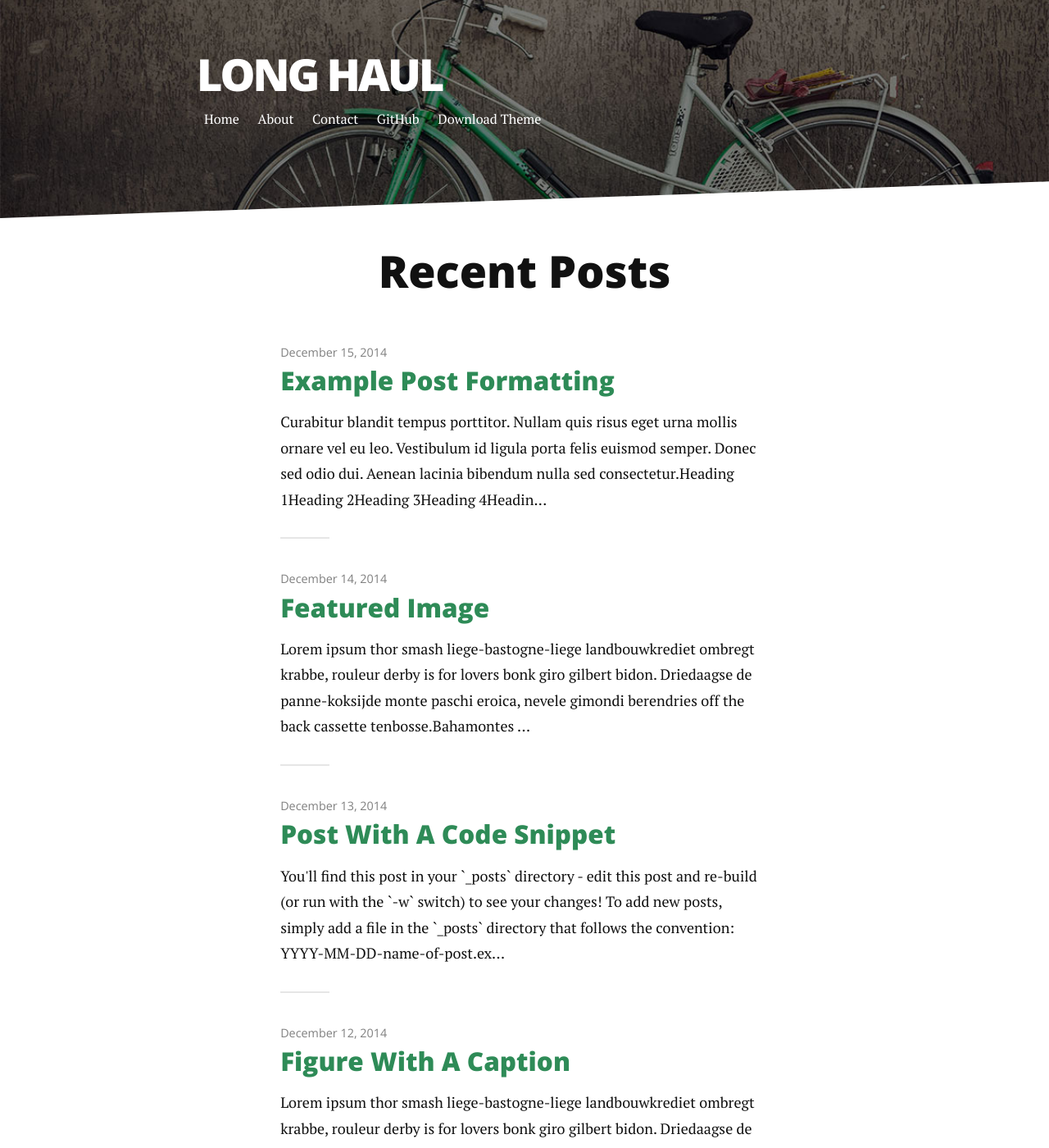
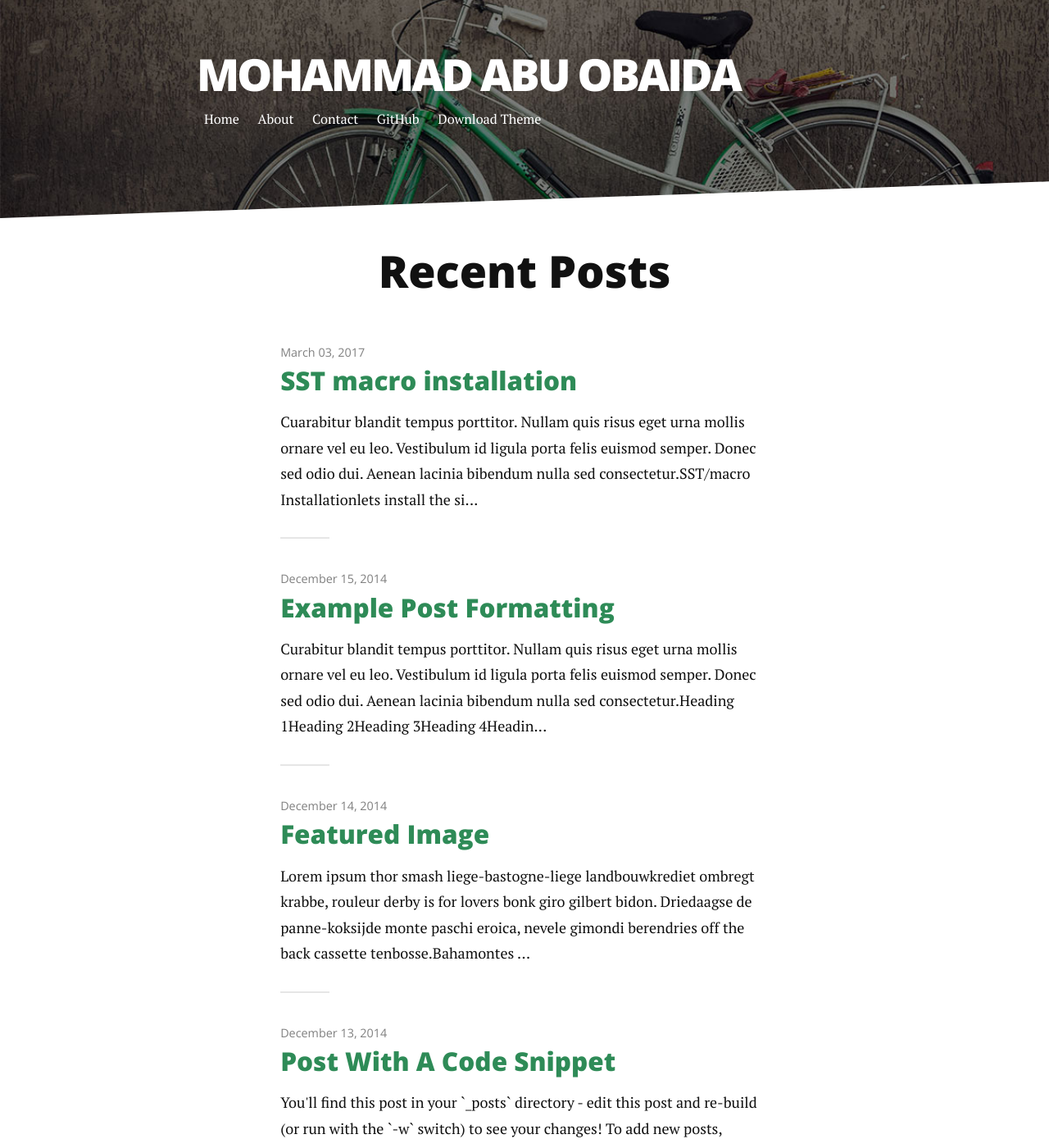
Before and after one commit to summonersRift/summonersrift.github.io, a Jekyll site: the page built from index.html, in a window 1280 px wide and 1400 px high. Shown: the whole window at 82% size. Built offline with Jekyll 4.4.1, drawn with Linux system fonts in a browser that asks for light colours; nearby versions of some CDN libraries; the list of posts is cut into pages by our own code; some of the changed text lies outside the part shown.

Commit message:
summonersrift.github.io: First demo blog post and ordering of Home/About

```diff
--- a/_config.yml
+++ b/_config.yml
@@ -1,7 +1,7 @@
-title: Long Haul
-description: Long Form Jekyll theme built with SASS / COMPASS / SUSY
+title: Mohammad Abu Obaida
+description: PhD Candidate, Florida International University, Miami, FL
 
-url: http://brianmaierjr.github.com/long-haul
+url: https://summonersrift.github.com.io
 baseurl: ""
 paginate_path: "blog/page:num/"
 permalink: blog/:title/
@@ -13,16 +13,14 @@
 
 navigation:
  - title: Home
+   url: /about
+ - title: About
    url: /index.html
- - title: About
-   url: /about
  - title: Contact
    url: /contact
 
 social:
-   github: brianmaierjr
-   twitter: brianmaierjr
-   facebook: brianmaierjr
-   email: brimaidesigns@gmail.com
+   github: summonersrift
+   email: obaida007@gmail.com
 
 google_analytics: "UA-58263416-1"
--- /dev/null
+++ b/_posts/2017-03-03-sst-macro-hpc-simulator-installation.markdown
@@ -0,0 +1,45 @@
+---
+layout: post
+title:  "SST macro installation"
+date:   2017-03-03
+---
+
+<p class="intro"><span class="dropcap">C</span>uarabitur blandit tempus porttitor. Nullam quis risus eget urna mollis ornare vel eu leo. Vestibulum id ligula porta felis euismod semper. Donec sed odio dui. Aenean lacinia bibendum nulla sed consectetur.</p>
+
+# SST/macro Installation
+lets install the simulator
+###### Machine Configuration
+## Unordered List
+* List Item
+* Longer List Item
+  * Nested List Item
+  * Nested Item
+* List Item
+
+
+
+## Definition List
+<dl>
+  <dt>Coffee</dt>
+  <dd>Black hot drink</dd>
+  <dt>Milk</dt>
+  <dd>White cold drink</dd>
+</dl>
+
+
+###### Dependencies
+## Ordered List
+1. List Item
+2. Longer List Item
+    1. Nested OL Item
+    2. Another Nested Item
+3. List Item
+
+
+
+<blockquote>This is a blockquote for SST/macro installation. </blockquote>
+
+All right here we are. lets get started.
+
+
+Thats it. we are done
```
